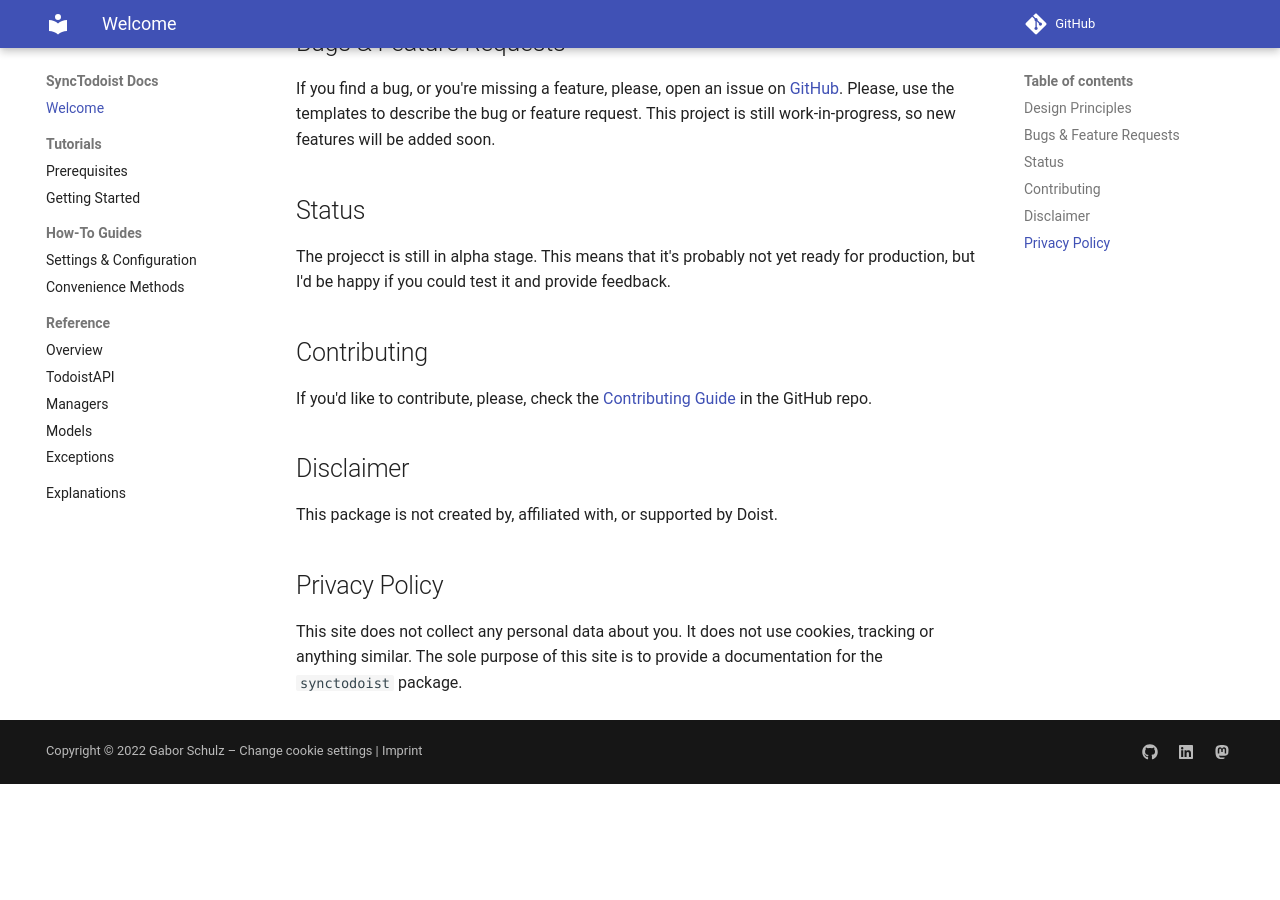
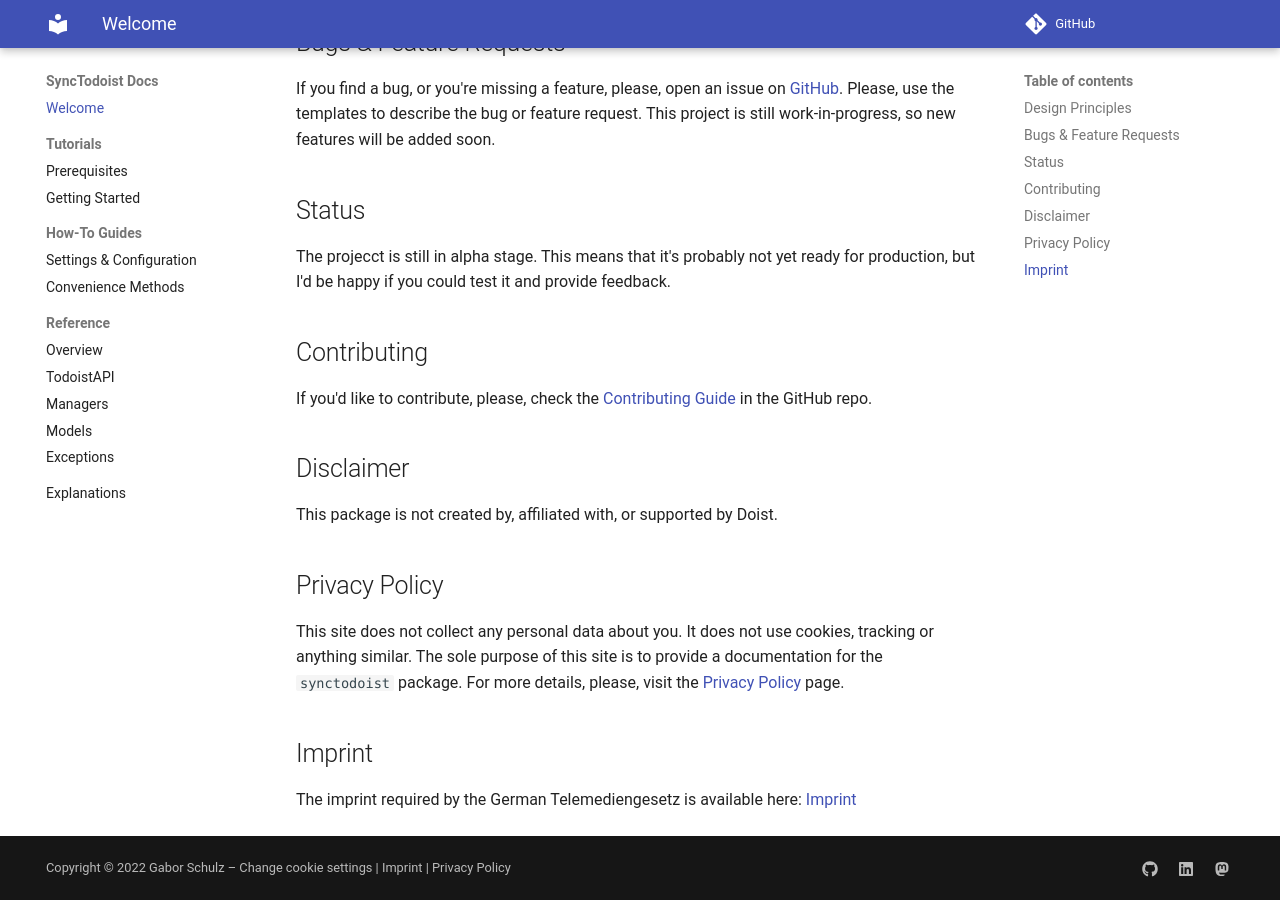
Before and after one commit to gaborschulz/synctodoist, an MkDocs documentation site: the page built from docs/index.md, in a window 1280 px wide and 900 px high, scrolled down 641 px. Built offline with MkDocs 1.6.1 and Material for MkDocs 9.7.7, drawn with Linux system fonts in a browser that asks for light colours; some web fonts are replaced; comment, search, counter and statistics services are not loaded; before the commit the page ends 1425 px from its top, so only the background shows below that.

Commit message:
Reference to privacy policy and imprint

```diff
--- a/docs/index.md
+++ b/docs/index.md
@@ -35,4 +35,9 @@ This package is not created by, affiliated with, or supported by Doist.
 ## Privacy Policy
 
 This site does not collect any personal data about you. It does not use cookies, tracking or anything similar. The sole purpose of this site is to provide a
-documentation for the `synctodoist` package.
+documentation for the `synctodoist` package. For more details, please, visit the
+<a href="https://www.iubenda.com/privacy-policy/8008630" target="_blank">Privacy Policy</a> page.
+
+## Imprint
+
+The imprint required by the German Telemediengesetz is available here: <a href="https://gaborschulz.com/imprint/index.html" target="_blank">Imprint</a>
--- a/mkdocs.yml
+++ b/mkdocs.yml
@@ -48,7 +48,9 @@ extra:
     generator: false
 
 copyright: >
-    Copyright &copy; 2022 Gabor Schulz – <a href="#__consent">Change cookie settings</a> | <a href="https://gaborschulz.com/imprint/index.html" target="_blank">Imprint</a>
+    Copyright &copy; 2022 Gabor Schulz – <a href="#__consent">Change cookie settings</a> |
+    <a href="https://gaborschulz.com/imprint/index.html" target="_blank">Imprint</a> |
+    <a href="https://www.iubenda.com/privacy-policy/8008630" target="_blank">Privacy Policy</a>
 
 repo_url: https://github.com/gaborschulz/synctodoist
 
```
